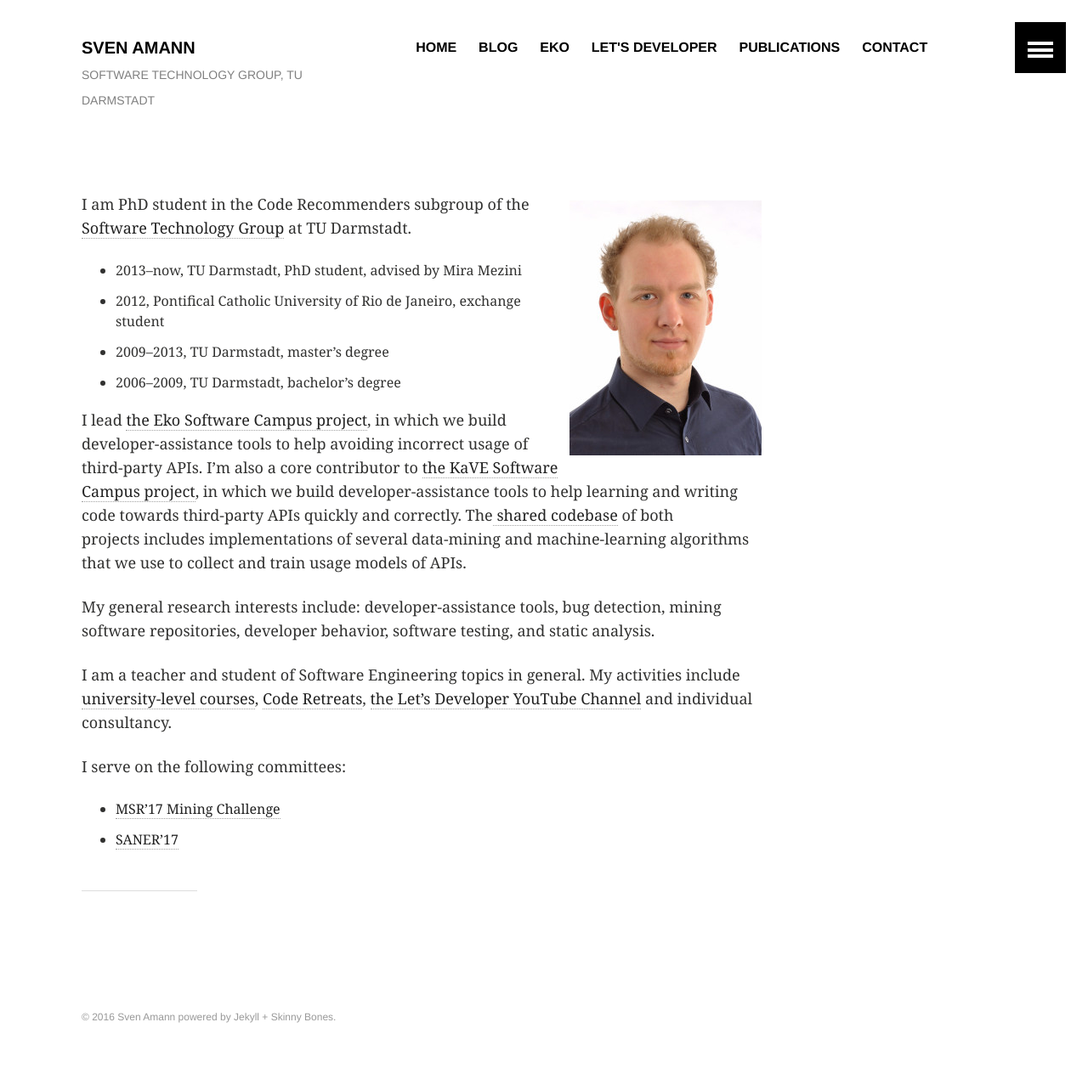
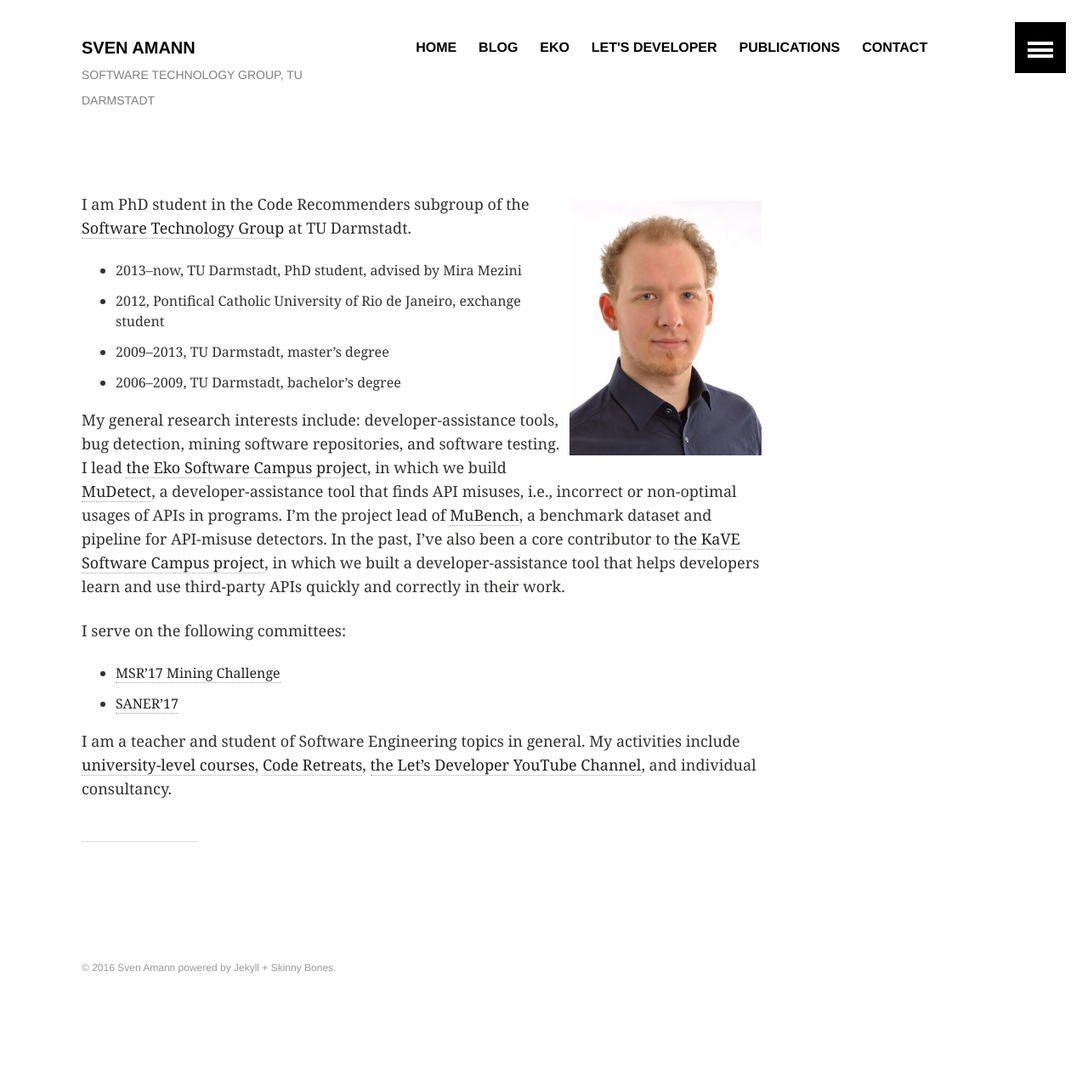
Before and after one commit to salsolatragus/sven-amann.de, a Jekyll site: the page built from index.md, in a window 1280 px wide. Shown: the whole page at 85% size. Built offline with Jekyll 4.4.1, drawn with Linux system fonts in a browser that asks for light colours; after the commit the page ends 1225 px from its top, so only the background shows below that.

Commit message:
Update start page.

```diff
--- a/index.md
+++ b/index.md
@@ -1,24 +1,35 @@
 ---
 layout: article
-permalink: /
 share: false
+
 ---
+
 <img style="float:right; margin: 10px" src="images/portrait.jpg" alt="Portrait" width="226" height="300" />
 
-I am PhD student in the Code Recommenders subgroup of the <a href="http://www.stg.tu-darmstadt.de/" target="STG">Software Technology Group</a> at TU Darmstadt.
+I am PhD student in the Code Recommenders subgroup of the [Software Technology Group][1] at TU Darmstadt.
 
   * 2013–now, TU Darmstadt, PhD student, advised by Mira Mezini
   * 2012, Pontifical Catholic University of Rio de Janeiro, exchange student
-  * 2009–2013, TU Darmstadt, master&#8217;s degree
-  * 2006–2009, TU Darmstadt, bachelor&#8217;s degree
+  * 2009–2013, TU Darmstadt, master's degree
+  * 2006–2009, TU Darmstadt, bachelor's degree
 
-I lead <a href="http://sven-amann.de/eko/" target="_blank">the Eko Software Campus project</a>, in which we build developer-assistance tools to help avoiding incorrect usage of third-party APIs. I&#8217;m also a core contributor to <a href="http://kave.cc" target="_blank">the KaVE Software Campus project</a>, in which we build developer-assistance tools to help learning and writing code towards third-party APIs quickly and correctly. The<a href="https://github.com/stg-tud/kave" target="_blank"> shared codebase</a> of both projects includes implementations of several data-mining and machine-learning algorithms that we use to collect and train usage models of APIs.
-
-My general research interests include: developer-assistance tools, bug detection, mining software repositories, developer behavior, software testing, and static analysis.
-
-I am a teacher and student of Software Engineering topics in general. My activities include <a href="http://www.stg.tu-darmstadt.de/staff/sven_amann/" target="_blank">university-level courses</a>, <a href="http://letsdeveloper.com/2015/03/1st-darmstadter-legacy-code-retreat/" target="_blank">Code Retreats</a>, <a href="http://youtube.com/letsdeveloper" target="_blank">the Let&#8217;s Developer YouTube Channel</a> and individual consultancy.
+My general research interests include: developer-assistance tools, bug detection, mining software repositories, and software testing.
+I lead [the Eko Software Campus project][2], in which we build [MuDetect][3], a developer-assistance tool that finds API misuses, i.e., incorrect or non-optimal usages of APIs in programs. I'm the project lead of [MuBench][4], a benchmark dataset and pipeline for API-misuse detectors.
+In the past, I've also been a core contributor to [the KaVE Software Campus project][5], in which we built a developer-assistance tool that helps developers learn and use third-party APIs quickly and correctly in their work.
 
 I serve on the following committees:
 
   * [MSR'17 Mining Challenge](http://2017.msrconf.org/#/challenge)
   * [SANER'17](http://saner.aau.at/call-for-papers-tool-track/)
+
+I am a teacher and student of Software Engineering topics in general. My activities include
+[university-level courses](http://www.stg.tu-darmstadt.de/staff/sven_amann/),
+[Code Retreats](http://letsdeveloper.com/2015/03/1st-darmstadter-legacy-code-retreat/),
+[the Let's Developer YouTube Channel](http://youtube.com/letsdeveloper),
+and individual consultancy.
+
+ [1]: http://www.stg.tu-darmstadt.de/
+ [2]: /eko/
+ [3]: /eko/mudetect/
+ [4]: https://github.com/stg-tud/MUBench
+ [5]: http://kave.cc
```
